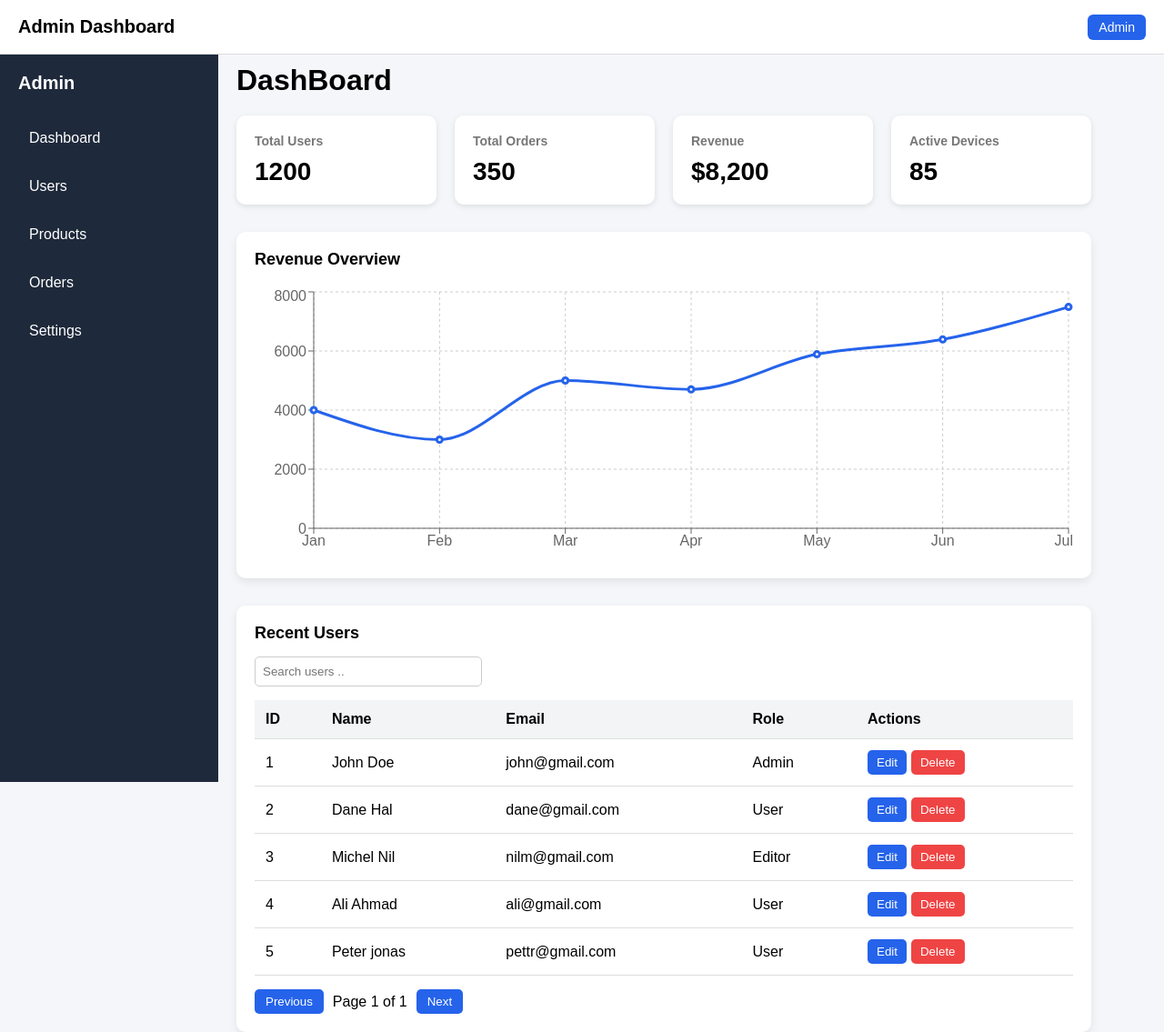
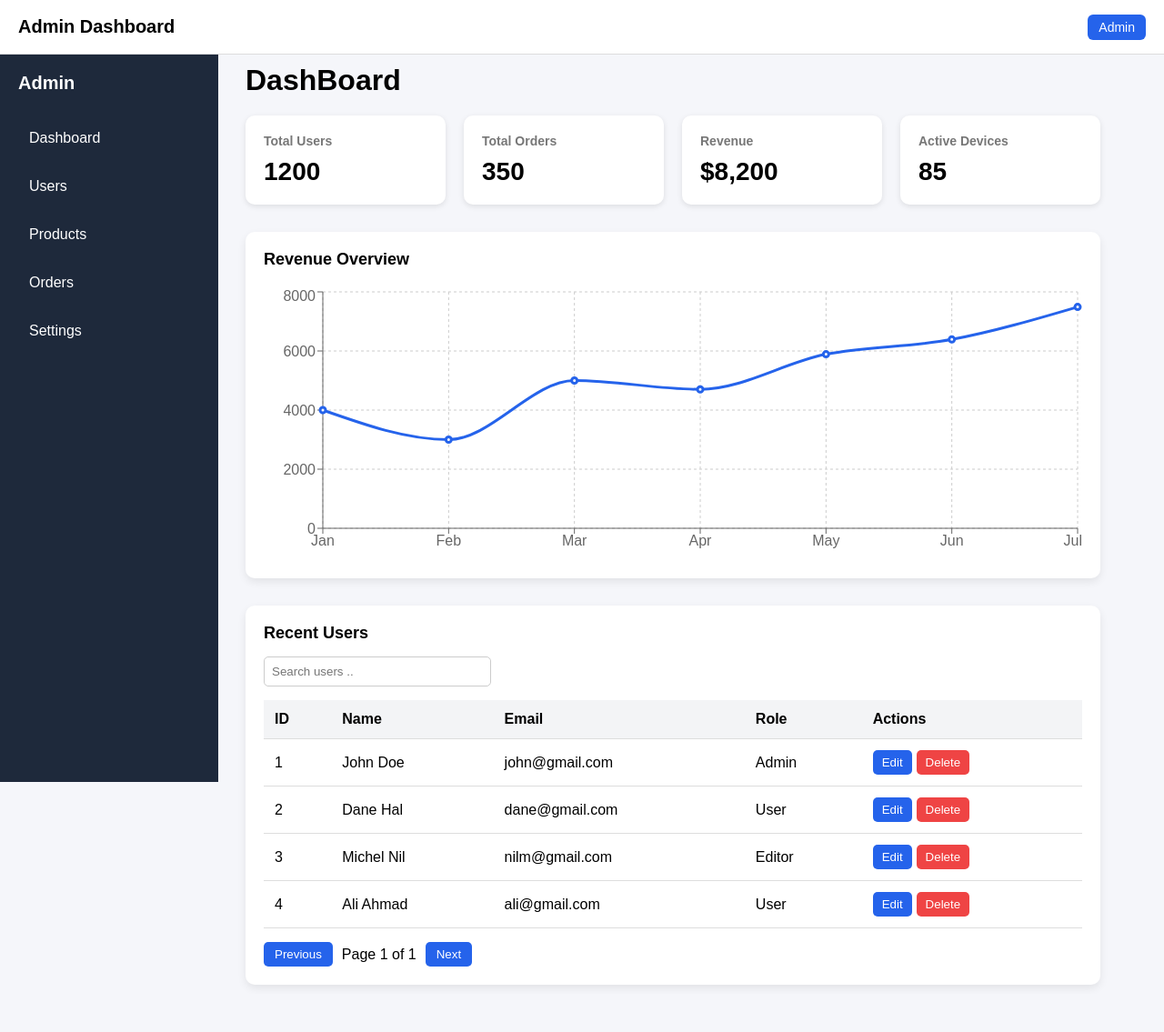
Before and after one commit to OmKhandale05/admin-dashboard, a React (Vite) app: page / in a window 1280 px wide. Shown: the whole page at 91% size. After the commit the page ends 1093 px from the top, so only its background shows below. Built offline with nearby package versions, Linux system fonts and the light colour scheme.

Commit message:
Style: add some style element

```diff
--- a/src/components/UsersTable.jsx
+++ b/src/components/UsersTable.jsx
@@ -15,7 +15,7 @@ const UsersTable = () => {
     saveEdit,
   } = useUsers();
 
-  const { currentItem, currentPage, totalPages, nextPage, prevPage} = usePagination(filteredUsers, 5);
+  const { currentItem, currentPage, totalPages, nextPage, prevPage} = usePagination(filteredUsers, 4);
   return (
     <div className="table-container">
       <h3 className="table-title">Recent Users</h3>
--- a/src/data/users.js
+++ b/src/data/users.js
@@ -3,5 +3,5 @@ export const users = [
     { id: 2, name: "Dane Hal", email: "dane@gmail.com", role: "User" },
     { id: 3, name: "Michel Nil", email: "nilm@gmail.com", role: "Editor" },
     { id: 4, name: "Ali Ahmad", email: "ali@gmail.com", role: "User" },
-    { id: 5, name: "Peter jonas", email: "pettr@gmail.com", role: "User" },
+    // { id: 5, name: "Peter jonas", email: "pettr@gmail.com", role: "User" },
   ];
--- a/src/pages/Dashboard.jsx
+++ b/src/pages/Dashboard.jsx
@@ -5,7 +5,7 @@ import "../styles/Dashboard.css";
 
 const Dashboard = () => {
   return (
-    <div>
+    <div className="dashboard-container">
       <h1>DashBoard</h1>
       <div className="card-container">
 
--- a/src/styles/Dashboard.css
+++ b/src/styles/Dashboard.css
@@ -1,9 +1,10 @@
+.dashboard-container{
+    padding: 10px;
+}
+
 .card-container{
     margin-top: 20px;
     display: flex;
     gap: 20px;
     flex-wrap: wrap;
 }
-h1{
-    margin-top: 10px;
-}
--- a/src/styles/Settings.css
+++ b/src/styles/Settings.css
@@ -1,5 +1,6 @@
 .settings-page{
     padding: 20px;
+    width: 100%;
 }
 .settings-card{
     background: white;
--- a/src/styles/global.css
+++ b/src/styles/global.css
@@ -1,3 +1,4 @@
+
 *{
     margin: 0;
     padding: 0;
```
